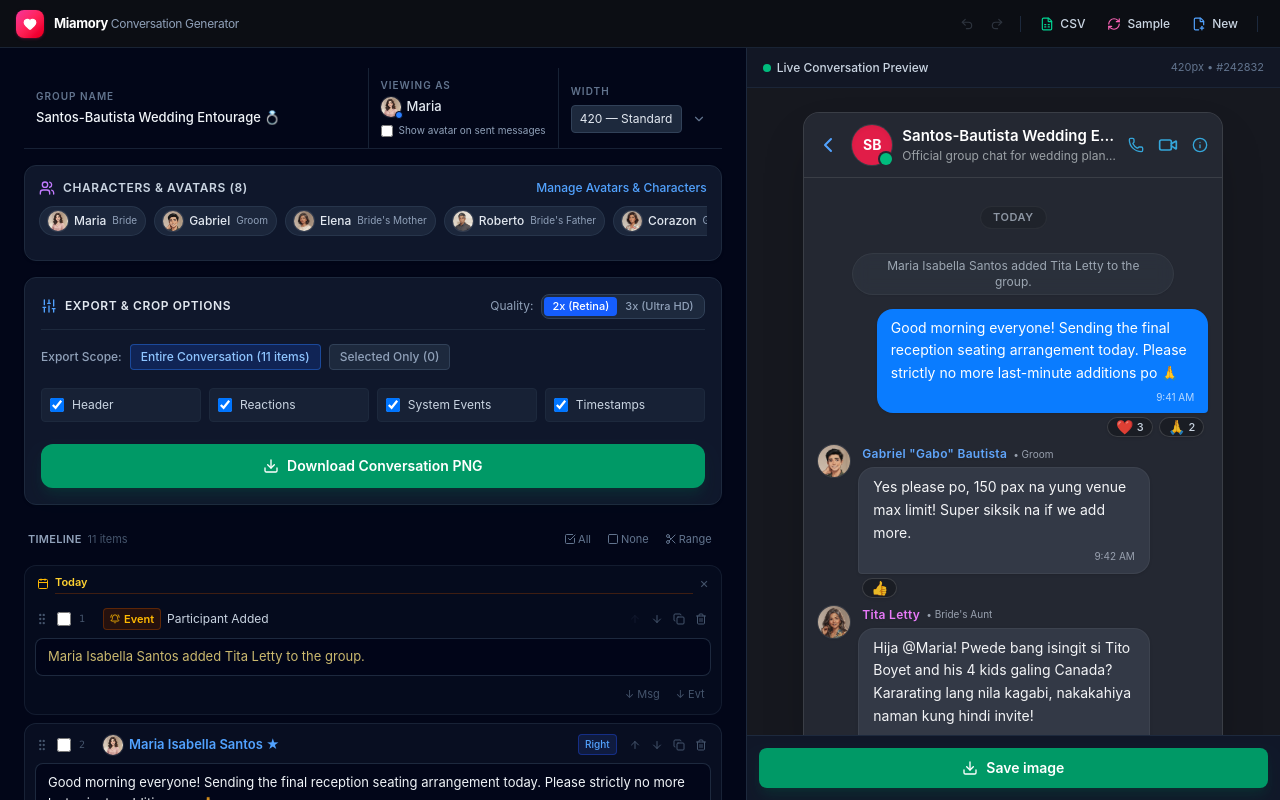
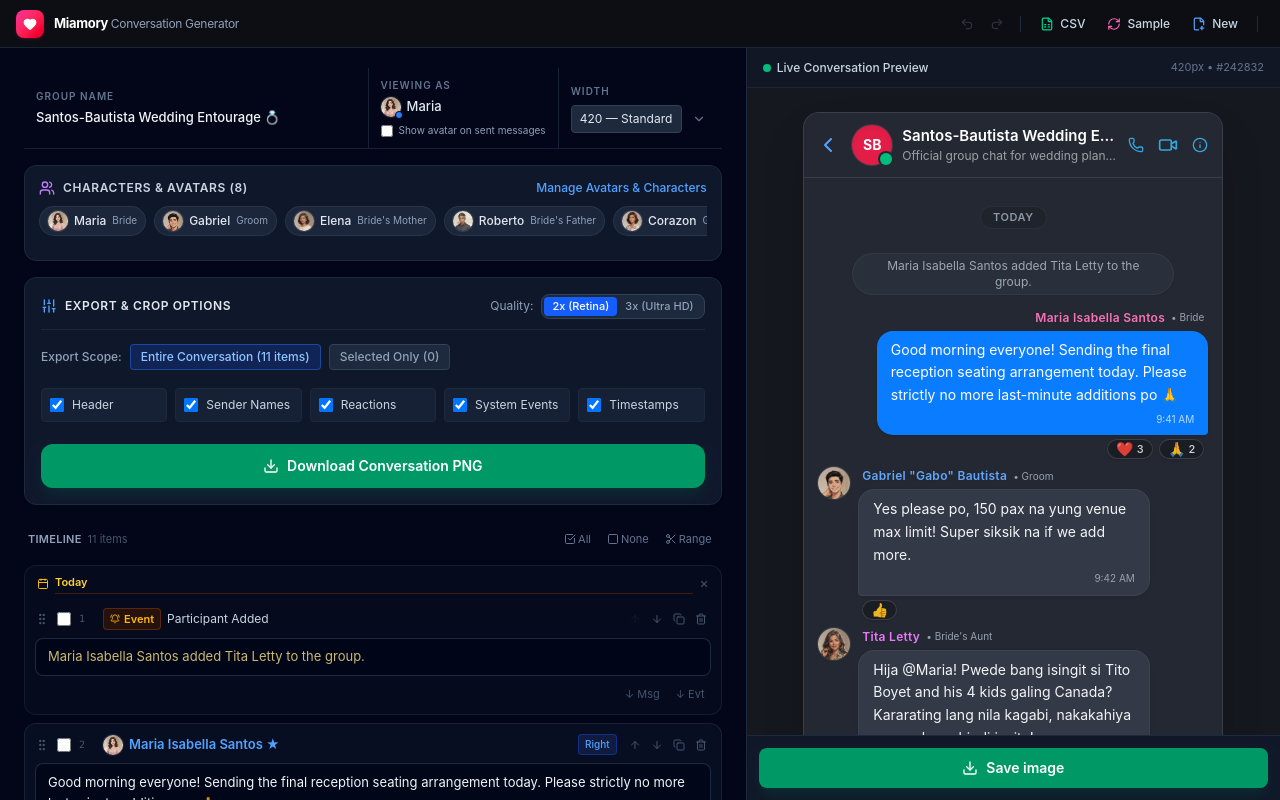
Before and after one commit to gcrnj/miamory-generator, a Next.js app: page / in a window 1280 px wide. Built offline with nearby package versions, Linux system fonts and the light colour scheme.

Commit message:
feat: add includeSenderNames setting and update related components for message display

```diff
--- a/src/components/ConversationPreview/ConversationPreview.tsx
+++ b/src/components/ConversationPreview/ConversationPreview.tsx
@@ -145,6 +145,7 @@ export function ConversationPreview({
                       showReactionRow={exportSettings.includeReactions}
                       showTimestamps={exportSettings.includeTimestamps}
                       showPovAvatar={settings.includePovAvatar}
+                      showSenderNames={exportSettings.includeSenderNames}
                     />
                   </React.Fragment>
                 );
--- a/src/components/ConversationPreview/MessageBubble.tsx
+++ b/src/components/ConversationPreview/MessageBubble.tsx
@@ -15,6 +15,7 @@ interface MessageBubbleProps {
   showReactionRow?: boolean;
   showTimestamps?: boolean;
   showPovAvatar?: boolean;
+  showSenderNames?: boolean;
 }
 
 export function MessageBubble({
@@ -27,6 +28,7 @@ export function MessageBubble({
   showReactionRow = true,
   showTimestamps = true,
   showPovAvatar = false,
+  showSenderNames = true,
 }: MessageBubbleProps) {
   const [imageError, setImageError] = useState(false);
 
@@ -95,9 +97,9 @@ export function MessageBubble({
 
         {/* Message Content Container */}
         <div className={`flex flex-col ${isPov ? 'items-end' : 'items-start'} min-w-0`}>
-          {/* Sender Name (Non-POV, first message in group only) */}
-          {!isPov && isFirstInGroup && (
-            <div className="flex items-center gap-1.5 mb-1 pl-1">
+          {/* Sender name appears on the first message in a run. */}
+          {showSenderNames && isFirstInGroup && (
+            <div className={`flex items-center gap-1.5 mb-1 ${isPov ? 'justify-end pr-1' : 'pl-1'}`}>
               <span
                 className="text-[12px] font-semibold tracking-wide drop-shadow-xs"
                 style={{ color: senderColor }}
--- a/src/components/ExportControls/ExportControls.tsx
+++ b/src/components/ExportControls/ExportControls.tsx
@@ -128,8 +128,8 @@ export function ExportControls({
         </button>
       </div>
 
-      {/* Component Toggles: Header, Reactions, System Events, Timestamps */}
-      <div className="grid grid-cols-2 sm:grid-cols-4 gap-2 pt-1 text-xs">
+      {/* Component Toggles: Header, Sender Names, Reactions, System Events, Timestamps */}
+      <div className="grid grid-cols-2 sm:grid-cols-5 gap-2 pt-1 text-xs">
         <label className="flex items-center gap-2 bg-slate-800/60 p-2 rounded border border-slate-800 hover:border-slate-700 cursor-pointer">
           <input
             type="checkbox"
@@ -138,6 +138,16 @@ export function ExportControls({
             className="w-3.5 h-3.5 rounded border-slate-700 bg-slate-900 text-blue-600 focus:ring-0"
           />
           <span className="text-slate-300">Header</span>
+        </label>
+
+        <label className="flex items-center gap-2 bg-slate-800/60 p-2 rounded border border-slate-800 hover:border-slate-700 cursor-pointer">
+          <input
+            type="checkbox"
+            checked={exportSettings.includeSenderNames}
+            onChange={(e) => onUpdateExportSettings({ includeSenderNames: e.target.checked })}
+            className="w-3.5 h-3.5 rounded border-slate-700 bg-slate-900 text-blue-600 focus:ring-0"
+          />
+          <span className="text-slate-300">Sender Names</span>
         </label>
 
         <label className="flex items-center gap-2 bg-slate-800/60 p-2 rounded border border-slate-800 hover:border-slate-700 cursor-pointer">
--- a/src/hooks/useConversationState.ts
+++ b/src/hooks/useConversationState.ts
@@ -29,6 +29,7 @@ export function useConversationState() {
   const [exportSettings, setExportSettings] = useState<ExportSettings>({
     pixelRatio: 2,
     includeHeader: true,
+    includeSenderNames: true,
     includeReactions: true,
     includeSystemEvents: true,
     includeTimestamps: true,
--- a/src/types/conversation.ts
+++ b/src/types/conversation.ts
@@ -65,6 +65,7 @@ export interface ConversationSettings {
 export interface ExportSettings {
   pixelRatio: 2 | 3;
   includeHeader: boolean;
+  includeSenderNames: boolean;
   includeReactions: boolean;
   includeSystemEvents: boolean;
   includeTimestamps: boolean;
```
